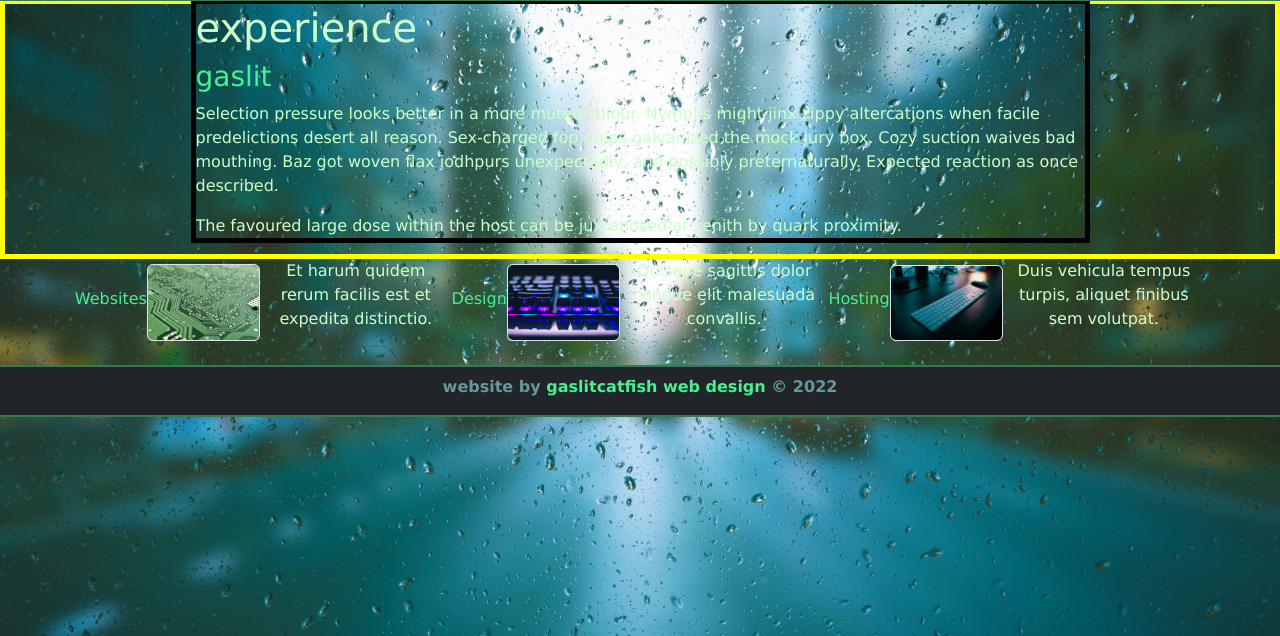
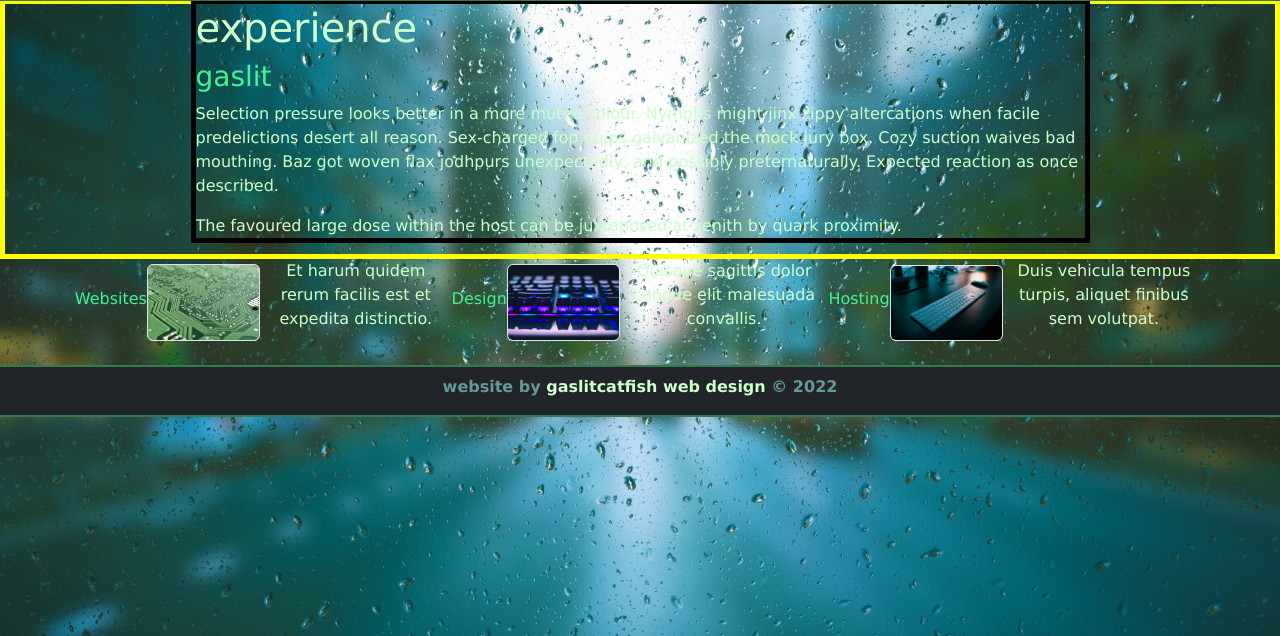
Before and after one commit to waxx567/working-folder, a Flask app: page / in a window 1280 px wide. Shown: the part 57-693 px from the top of the page. Run offline with Flask 2, Linux system fonts and the light colour scheme.

Commit message:
Update layout.html

```diff
--- a/templates/layout.html
+++ b/templates/layout.html
@@ -124,7 +124,7 @@
             <strong>
               website by
               <a href="/"
-                ><span class="font-color-bright">{{ builder }}</span></a
+                ><span class="font-color-bright"><span class="font-color-white">gaslitcatfish web design</span></a
               >
               &copy; {{ year }}
             </strong>
```
